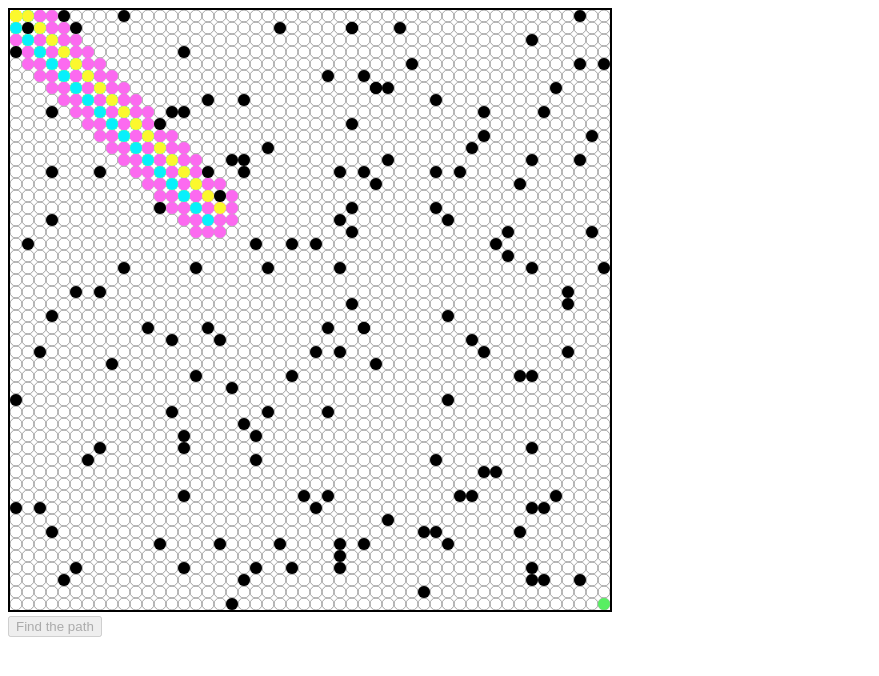
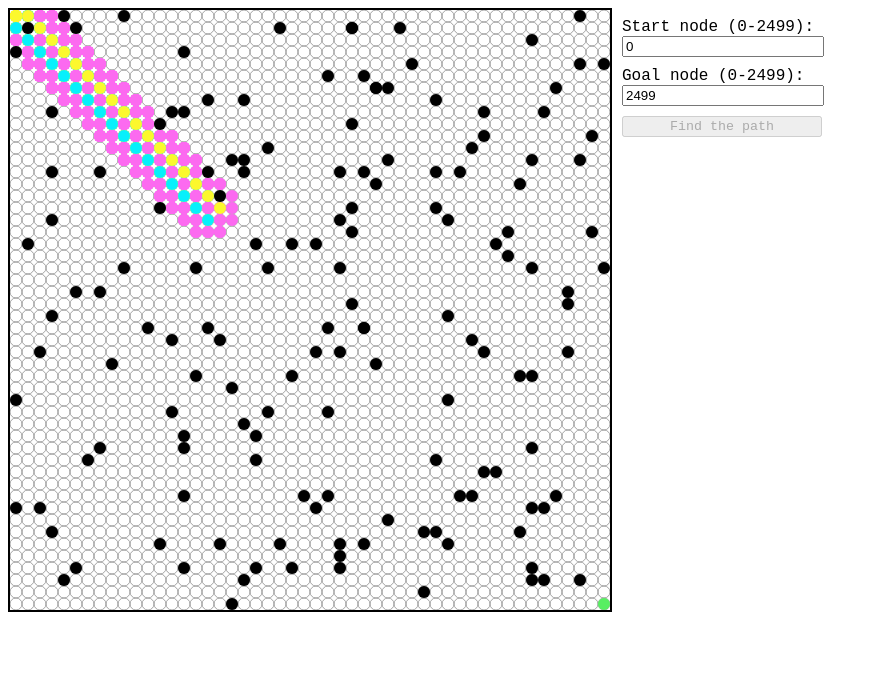
Before and after one commit to gaeldumon/my-astar, a plain HTML site: page index.html in a window 1280 px wide. Both pictures are taken after a click on the button "Find the path". Shown: the whole page, without its empty margins (0-879 px from the left). Drawn offline with Linux system fonts and the light colour scheme.

Commit message:
Avancement tweaks (inputs, refacto colors..) + add css.

```diff
--- a/index.html
+++ b/index.html
@@ -6,21 +6,43 @@
         <meta charset="UTF-8" />
         <meta http-equiv="X-UA-Compatible" content="IE=edge" />
         <meta name="viewport" content="width=device-width, initial-scale=1.0" />
+        <link rel="stylesheet" href="main.css" />
         <title>A* Pathfinding</title>
     </head>
     <body>
-        <canvas
-            id="pathscreen"
-            width="600"
-            height="600"
-            style="border: solid black 2px"
-        ></canvas>
-        <br />
-        <button id="launchBtn">Find the path</button>
-        <h2
-            id="finishMessage"
-            style="font-family: 'Courier New', Courier, monospace"
-        ></h2>
+        <section id="mainWrapper">
+            <canvas id="pathscreen" width="600" height="600"></canvas>
+
+            <div id="panel">
+                <div>
+                    <label for="startNode">Start node (0-2499):</label>
+                    <input
+                        type="number"
+                        id="startNode"
+                        name="startNode"
+                        min="0"
+                        max="2499"
+                        value="0"
+                    />
+                </div>
+
+                <div>
+                    <label for="goalNode">Goal node (0-2499):</label>
+                    <input
+                        type="number"
+                        id="goalNode"
+                        name="goalNode"
+                        min="0"
+                        max="2499"
+                        value="2499"
+                    />
+                </div>
+
+                <button id="launchBtn">Find the path</button>
+
+                <h2 id="finishMessage"></h2>
+            </div>
+        </section>
         <script src="main.js"></script>
     </body>
 </html>
--- /dev/null
+++ b/main.css
@@ -0,0 +1,31 @@
+/** @format */
+
+#mainWrapper {
+    display: flex;
+    flex-direction: row;
+}
+canvas {
+    border: solid black 2px;
+}
+#panel {
+    display: flex;
+    flex-direction: column;
+    justify-content: flex-start;
+    width: 200px;
+    margin-left: 10px;
+    font-family: "Courier New", Courier, monospace;
+}
+#panel div {
+    margin-top: 10px;
+}
+#panel div input {
+    width: 97%;
+}
+#launchBtn {
+    margin-top: 10px;
+    font-family: "Courier New", Courier, monospace;
+}
+#finishMessage {
+    font-family: "Courier New", Courier, monospace;
+    text-align: center;
+}
--- a/main.js
+++ b/main.js
@@ -4,16 +4,33 @@ const canvas = document.getElementById('pathscreen')
 const ctx = canvas.getContext('2d')
 if (!ctx) alert('Canvas not supported')
 
-// Radius of each cell of the grid
+const startNodeInput = document.getElementById('startNode')
+const goalNodeInput = document.getElementById('goalNode')
+const launchBtn = document.getElementById('launchBtn')
+
+const COLORS = {
+	BLACK: 'rgb(0,0,0)',
+	GREEN: 'rgb(88,239,98)',
+	PINK: 'rgb(252,106,240)',
+	YELLOW: 'rgb(252,248,45)',
+	LIGHT_BLUE: 'rgb(7,240,252)',
+	BLUE: 'rgb(73,73,252)',
+	GREY: 'rgb(163, 163, 163)',
+	TRANSPARENT: 'rgb(255,255,255)'
+}
+const START_COLOR = COLORS.BLUE
+const GOAL_COLOR = COLORS.GREEN
+const OBSTACLE_COLOR = COLORS.BLACK
+const CLOSED_SET_COLOR = COLORS.LIGHT_BLUE
+const OPEN_SET_COLOR = COLORS.PINK
+const PATH_COLOR = COLORS.YELLOW
+const EMPTY_NODE_COLOR = COLORS.GREY
+
 const CELL_RADIUS = 6
-// Execution speed in seconds
 const SPEED = 0.08
-// Number of obstacles to avoid
 const OBSTACLES = 150
-// Between 0 and 2499
-const START_INDEX = 0
-// Between 0 and 2499
-const GOAL_INDEX = 2499
+const START_INDEX = startNodeInput.value
+const GOAL_INDEX = goalNodeInput.value
 
 /**
  * Node constructor
@@ -31,49 +48,20 @@ function Node(x, y, i) {
 	this.previous = 0
 	this.index = i
 	this.isObstacle = false
+	this.radius = CELL_RADIUS
 
-	this.radius = CELL_RADIUS
-	this.color = 'rgb(163, 163, 163)'
-	this.colorFilled = 'rgb(0, 0, 0)'
-	this.colorFilledArrival = 'rgb(88, 239, 98)'
-	this.colorFilledStart = 'rgb(73, 73, 252)'
-	this.colorFilledNeighbor = 'rgb(252, 106, 240)'
-	this.colorFilledClosedSet = 'rgb(7, 240, 252)'
-	this.colorFilledOpenSet = 'rgb(252, 248, 45)'
-	this.colorFilledPath = 'rgb(252, 248, 45)'
-
-	this.draw = function () {
-		ctx.strokeStyle = this.color
-		ctx.beginPath()
-		ctx.arc(this.x, this.y, this.radius, 0, Math.PI * 2, true)
-		ctx.stroke()
-	}
-
-	this.drawFilled = function (type) {
-		if (type === 'start') {
-			ctx.fillStyle = this.colorFilledStart
-		} else if (type === 'goal') {
-			ctx.fillStyle = this.colorFilledArrival
-		} else if (type === 'neighbor') {
-			if (this.isObstacle) {
-				ctx.fillStyle = 'rgba(0, 0, 0, 0)'
-			} else {
-				ctx.fillStyle = this.colorFilledNeighbor
-			}
-		} else if (type === 'closedSet') {
-			ctx.fillStyle = this.colorFilledClosedSet
-		} else if (type === 'openSet') {
-			ctx.fillStyle = this.colorFilledOpenSet
-		} else if (type === 'obstacle') {
-			ctx.fillStyle = this.colorFilled
-		} else if (type === 'path') {
-			ctx.fillStyle = this.colorFilledPath
+	this.draw = function (color, status = null) {
+		if (status === 'empty') {
+			ctx.strokeStyle = color
+			ctx.beginPath()
+			ctx.arc(this.x, this.y, this.radius, 0, Math.PI * 2, true)
+			ctx.stroke()
 		} else {
-			ctx.fillStyle = this.colorFilled
+			ctx.fillStyle = color
+			ctx.beginPath()
+			ctx.arc(this.x, this.y, this.radius, 0, Math.PI * 2, true)
+			ctx.fill()
 		}
-		ctx.beginPath()
-		ctx.arc(this.x, this.y, this.radius, 0, Math.PI * 2, true)
-		ctx.fill()
 	}
 }
 
@@ -89,9 +77,9 @@ function Grid() {
 		for (let x = this.cellRadius; x <= canvas.width; x += this.cellRadius * 2) {
 			for (let y = this.cellRadius; y <= canvas.height; y += this.cellRadius * 2) {
 				const node = new Node(x, y, this.countNode, this)
+				node.draw(EMPTY_NODE_COLOR, 'empty')
+				this.nodes.push(node)
 				this.countNode += 1
-				node.draw()
-				this.nodes.push(node)
 			}
 		}
 	}
@@ -103,19 +91,19 @@ function Grid() {
  * @param {Node} node
  */
 function getNeighbors(grid, node) {
-	const saut = CELL_RADIUS * 2
+	const offset = CELL_RADIUS * 2
 	const x = node.x
 	const y = node.y
 	const neighbors = []
 
-	const upIndex = grid.nodes.findIndex((el) => el.x === x && el.y === y - saut)
-	const downIndex = grid.nodes.findIndex((el) => el.x === x && el.y === y + saut)
-	const rightIndex = grid.nodes.findIndex((el) => el.x === x + saut && el.y === y)
-	const leftIndex = grid.nodes.findIndex((el) => el.x === x - saut && el.y === y)
-	const diagDownRight = grid.nodes.findIndex((el) => el.x === x + saut && el.y === y + saut)
-	const diagDownLeft = grid.nodes.findIndex((el) => el.x === x - saut && el.y === y + saut)
-	const diagUpRight = grid.nodes.findIndex((el) => el.x === x + saut && el.y === y - saut)
-	const diagUpLeft = grid.nodes.findIndex((el) => el.x === x - saut && el.y === y - saut)
+	const upIndex = grid.nodes.findIndex((el) => el.x === x && el.y === y - offset)
+	const downIndex = grid.nodes.findIndex((el) => el.x === x && el.y === y + offset)
+	const rightIndex = grid.nodes.findIndex((el) => el.x === x + offset && el.y === y)
+	const leftIndex = grid.nodes.findIndex((el) => el.x === x - offset && el.y === y)
+	const diagDownRight = grid.nodes.findIndex((el) => el.x === x + offset && el.y === y + offset)
+	const diagDownLeft = grid.nodes.findIndex((el) => el.x === x - offset && el.y === y + offset)
+	const diagUpRight = grid.nodes.findIndex((el) => el.x === x + offset && el.y === y - offset)
+	const diagUpLeft = grid.nodes.findIndex((el) => el.x === x - offset && el.y === y - offset)
 
 	if (grid.nodes[upIndex]) neighbors.push(grid.nodes[upIndex])
 	if (grid.nodes[downIndex]) neighbors.push(grid.nodes[downIndex])
@@ -125,8 +113,6 @@ function getNeighbors(grid, node) {
 	if (grid.nodes[diagDownLeft]) neighbors.push(grid.nodes[diagDownLeft])
 	if (grid.nodes[diagUpRight]) neighbors.push(grid.nodes[diagUpRight])
 	if (grid.nodes[diagUpLeft]) neighbors.push(grid.nodes[diagUpLeft])
-
-	for (let n of neighbors) n.drawFilled('neighbor')
 
 	return neighbors
 }
@@ -139,9 +125,9 @@ function getNeighbors(grid, node) {
 function makeObstacles(n, grid) {
 	for (let i = 0; i <= n; i++) {
 		let randIndex = Math.floor(Math.random() * (2499 - 0) + 0)
-		let randObstacle = grid.nodes[randIndex]
-		randObstacle.isObstacle = true
-		randObstacle.drawFilled('obstacle')
+		let obstacle = grid.nodes[randIndex]
+		obstacle.isObstacle = true
+		obstacle.draw(OBSTACLE_COLOR)
 	}
 }
 
@@ -184,13 +170,17 @@ function AStar(grid, start, goal) {
 
 	// Storing the setInterval to call clearInterval later
 	let inter = setInterval(() => {
+
 		if (openSet.length > 0) {
+
 			let winner = 0
+
 			for (let i = 0; i < openSet.length; i++) {
 				if (openSet[i].f < openSet[winner].f) {
 					winner = i
 				}
 			}
+
 			let current = openSet[winner]
 
 			// Arrived at destination
@@ -206,8 +196,11 @@ function AStar(grid, start, goal) {
 			closedSet.push(current)
 
 			let neighbors = getNeighbors(grid, current)
+
 			for (const neighbor of neighbors) {
+
 				if (!closedSet.includes(neighbor) && !neighbor.isObstacle) {
+
 					let tempG = current.g + heuristic(neighbor, current)
 					let newPath = false
 
@@ -233,12 +226,14 @@ function AStar(grid, start, goal) {
 			path = []
 			let temp = current
 			path.push(temp)
+
 			while (temp.previous) {
 				path.push(temp.previous)
 				temp = temp.previous
 			}
+
 			for (let p of path) {
-				grid.nodes[p.index].drawFilled('path')
+				grid.nodes[p.index].draw(PATH_COLOR)
 			}
 			//endregion
 
@@ -247,12 +242,12 @@ function AStar(grid, start, goal) {
 			return 0
 		}
 
-		//region Drawing closedSet nodes
 		for (let n of closedSet) {
-			if (!path.includes(n))
-				grid.nodes[n.index].drawFilled('closedSet')
+			if (!path.includes(n)) grid.nodes[n.index].draw(CLOSED_SET_COLOR)
 		}
-		//endregion
+		for (let n of openSet) {
+			if (!path.includes(n)) grid.nodes[n.index].draw(OPEN_SET_COLOR)
+		}
 
 	}, SPEED * 1000)
 }
@@ -261,15 +256,32 @@ function AStar(grid, start, goal) {
 const grid = new Grid()
 grid.create()
 
-const start = grid.nodes[START_INDEX]
-const goal = grid.nodes[GOAL_INDEX]
+
+let start = grid.nodes[START_INDEX]
+let goal = grid.nodes[GOAL_INDEX]
+
+
+start.draw(START_COLOR)
+goal.draw(GOAL_COLOR)
+
+
+startNodeInput.addEventListener('change', (e) => {
+	start.draw(COLORS.TRANSPARENT)
+	start = grid.nodes[e.target.value]
+	start.draw(START_COLOR)
+})
+
+
+goalNodeInput.addEventListener('change', (e) => {
+	goal.draw(COLORS.TRANSPARENT)
+	goal = grid.nodes[e.target.value]
+	goal.draw(GOAL_COLOR)
+})
+
 
 makeObstacles(OBSTACLES, grid)
 
-start.drawFilled('start')
-goal.drawFilled('goal')
 
-const launchBtn = document.getElementById('launchBtn')
 launchBtn.addEventListener('click', (e) => {
 	AStar(grid, start, goal)
 	e.target.disabled = true
```
